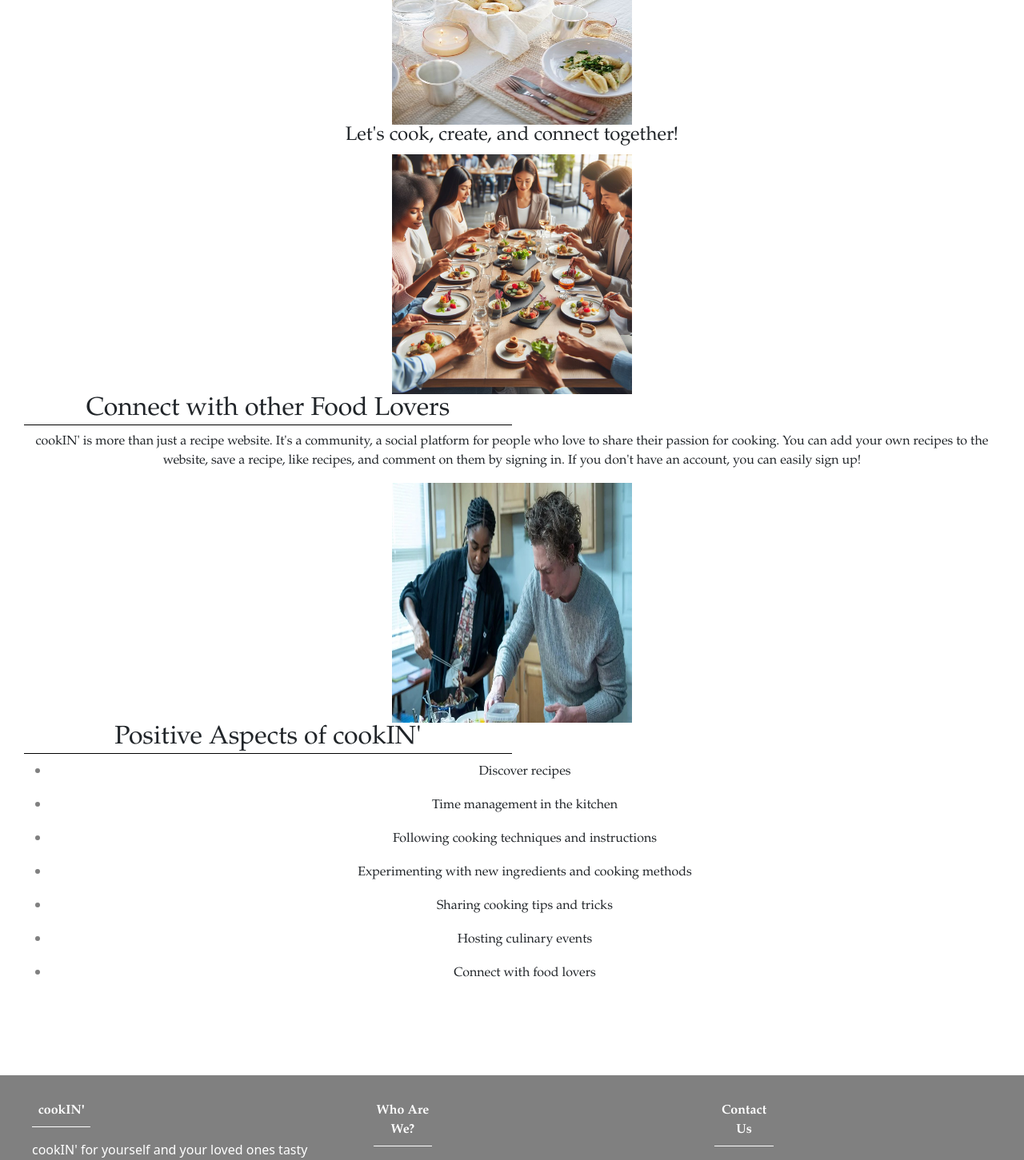
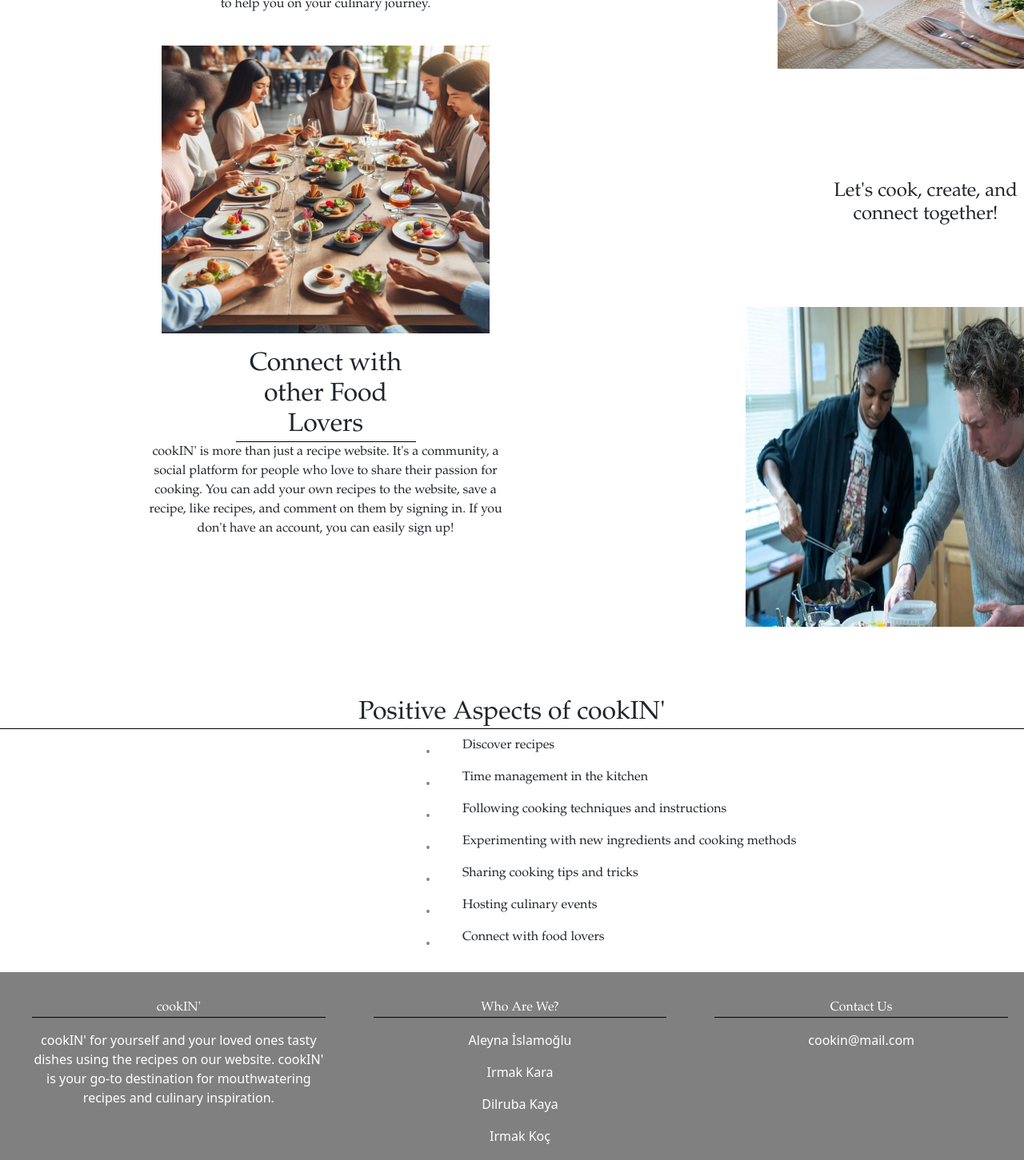
Before and after one commit to irmakkara/cookIN-, a React (Create React App) app: page /aboutus in a window 1280 px wide. Shown: the part 560-2011 px from the top of the page at 80% size. Built offline with nearby package versions, Linux system fonts and the light colour scheme.

Commit message:
src/AboutPageUS.css

```diff
--- a/src/AboutPageUS.css
+++ b/src/AboutPageUS.css
@@ -23,6 +23,7 @@
     place-items: center;
     text-align: center;
     align-items: center;
+    margin: auto;
   }
 
   .text{
@@ -30,6 +31,7 @@
     place-items: center;
     text-align: center;
     align-items: center;
+    margin: auto;
   }
 
   .footer{
@@ -72,8 +74,30 @@
     list-style-type: disc;
   }
 
+
+  .skills li {
+    display: flex;
+    align-items: center;
+    margin-left: 500px;
+  }
+
+  .skills li::before {
+    content: '•';
+    color: gray;
+    margin-right: 40px;
+    font-size: 1rem;
+    vertical-align: center;
+  }
+
   .skills li::marker {
     color: gray;
+    text-align: center;
+    display: inline-block;
+    vertical-align: center;
+  }
+
+  .skills-text{
+    font-family: 'Garamond', serif;
   }
 
   .footerTitle{
@@ -86,7 +110,23 @@
     margin-top: 0;
     margin-left: auto;
     margin-right:auto;
-    width: 300px;
-    height: 300px;
-    place-items: center;
+    width: 450px;
+    height: 400px;
   }
+
+  .container {
+    display: flex;
+  }
+
+  .left-section {
+    flex: 2;
+    margin-left: 100px;
+    padding-bottom: 200px;
+  }
+
+  .right-section {
+    flex: 2;
+    margin-left: 300px;
+    margin-top: 100px;
+    padding-bottom: 0;
+  }
--- a/src/AboutUsPage.js
+++ b/src/AboutUsPage.js
@@ -45,56 +45,70 @@
         </Navbar.Collapse>
     </Navbar>
     <h1 className="home-title">What is cookIN' ?</h1>
-      <div className="hero">
+    <div className="container">
+      <div className="left-section">
         <div>
           <h2 className="title">Cook delicious meals for yourself and your loved ones</h2>
             <p className="text">
               cookIN' is everyone's ultimate destination for discovering recipes. We believe that cooking should be enjoyable and accessible, that's why you can find any recipe based on the main ingredient, meal or event type, and even difficulty level. We aim to prove that everyone can be a chef of their own kitchen!
             </p>
-          <p className="text">
+            <p className="text" style={{padding:"20px"}}>
               Whether you're looking for inspiration, guidance, or simply a place to share your love of food, cookIN' is here to help you on your culinary journey.
             </p>
-          <img src={sofra} className='aboutusimages' alt=''/>
-          <h4 className="text">Let's cook, create, and connect together!</h4>
-          <img src={tadim} className='aboutusimages' alt=''/>
+        </div>
+        <div>
+        <img src={tadim} className='aboutusimages' alt='' style={{padding:"20px"}} />
         </div>
         <div>
         <h2 className="title">Connect with other Food Lovers</h2>
-          <p className="text">
+        <p className="text" >
           cookIN' is more than just a recipe website. It's a community, a social platform for people who love to share their passion for cooking. You can add your own recipes to the website, save a recipe, like recipes, and comment on them by signing in. If you don't have an account, you can easily sign up!
         </p>
+        </div>
+      </div>
+      <div className="right-section">
+        <div>
+        <img src={sofra} className='aboutusimages' alt='' style={{padding:"40px"}}/>
+        </div>
+        <div>
+        <h4 className="text" style={{padding:"100px"}}>Let's cook, create, and connect together!</h4>
+        </div>
+        <div>
         <img src={sef} className='aboutusimages' alt=''/>
+        </div>
+      </div>
+    </div>
     <div className="section-3">
           <div className="skills">
-              <h2 className="title">Positive Aspects of cookIN'</h2>
+            <h2 className="footerTitle">Positive Aspects of cookIN'</h2>
             <ul>
-                <li><p className="text">Discover recipes</p></li>
-                <li><p className="text">Time management in the kitchen</p></li>
-                <li><p className="text">Following cooking techniques and instructions</p></li>
-                <li><p className="text">Experimenting with new ingredients and cooking methods</p></li>
-                <li><p className="text">Sharing cooking tips and tricks</p></li>
-                <li><p className="text">Hosting culinary events</p></li>
-                <li><p className="text">Connect with food lovers</p></li>
+              <li><p className="skills-text">Discover recipes</p></li>
+              <li><p className="skills-text">Time management in the kitchen</p></li>
+              <li><p className="skills-text">Following cooking techniques and instructions</p></li>
+              <li><p className="skills-text">Experimenting with new ingredients and cooking methods</p></li>
+              <li><p className="skills-text">Sharing cooking tips and tricks</p></li>
+              <li><p className="skills-text">Hosting culinary events</p></li>
+              <li><p className="skills-text">Connect with food lovers</p></li>
             </ul>
           </div>
     </div>
-        </div>
-      </div>
+    <div>
       <div className="footer">
         <div className="footer-section">
-          <p className="title">cookIN'</p>
-          <p>cookIN' for yourself and your loved ones tasty dishes using the recipes on our website. cookIN' is your go-to destination for mouthwatering recipes and culinary inspiration.</p>
+          <p className="footerTitle">cookIN'</p>
+          <p style={{textAlign:'center'}}>cookIN' for yourself and your loved ones tasty dishes using the recipes on our website. cookIN' is your go-to destination for mouthwatering recipes and culinary inspiration.</p>
         </div>
         <div className="footer-section">
-          <p className="title">Who Are We?</p>
-          <p>Aleyna İslamoğlu</p>
-          <p>Irmak Kara</p>
-          <p>Dilruba Kaya</p>
-          <p>Irmak Koç</p>
+          <p className="footerTitle">Who Are We?</p>
+          <p style={{textAlign:'center'}}>Aleyna İslamoğlu</p>
+          <p style={{textAlign:'center'}}>Irmak Kara</p>
+          <p style={{textAlign:'center'}}>Dilruba Kaya</p>
+          <p style={{textAlign:'center'}}>Irmak Koç</p>
         </div>
         <div className="footer-section">
-          <p className="title">Contact Us</p>
-          <p>cookin@mail.com</p>
+          <p className="footerTitle">Contact Us</p>
+          <p style={{textAlign:'center'}}>cookin@mail.com</p>
+        </div>
       </div>
       </div>
     </div>
--- a/src/App.js
+++ b/src/App.js
@@ -8,7 +8,6 @@
 import Recipe1 from './Recipe1';
 import AboutUsPage from './AboutUsPage';
 import RecipeAdd from './RecipeAdd';
-
 
 
 function App() {
```
Lines whose indentation alone changed are shown as unchanged.
